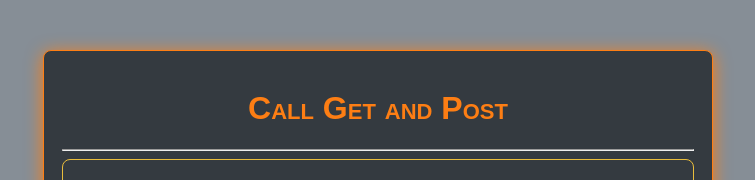
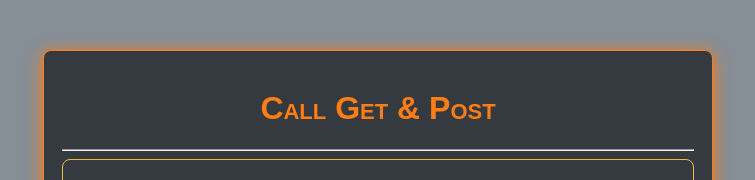
Before and after one commit to ivanpierdeveloper/call-get-post, a plain HTML site: page index.html in a window 1280 px wide. Shown: the top 180 px of the page, without its empty margins (262-1017 px from the left). Drawn offline with nearby package versions, Linux system fonts and the light colour scheme.

Commit message:
Update index.html

```diff
--- a/index.html
+++ b/index.html
@@ -12,7 +12,7 @@
       <meta name="keywords" content="app, post, get, testing chiamate get e post">
       <link rel="shortcut icon" href="img/sun.png" type="image/x-icon" sizes="16x16">
       <link rel="stylesheet" href="docs/style.css">
-    <title>Home | Call Get Post</title>
+    <title>Home | Call Get & Post</title>
     <style type="text/css">
       .container {
         border: 1px solid var(--orange);
@@ -80,7 +80,7 @@
       <span class="my-alert-testo"></span>
     </div><!-- ./my alert -->
     <div class="container">
-      <h1 class="root-text-color-orange root-text-align-center">Call Get and Post</h1>
+      <h1 class="root-text-color-orange root-text-align-center">Call Get & Post</h1>
       <hr />
       <div class="stampa"></div>
       <div class="content">
```
